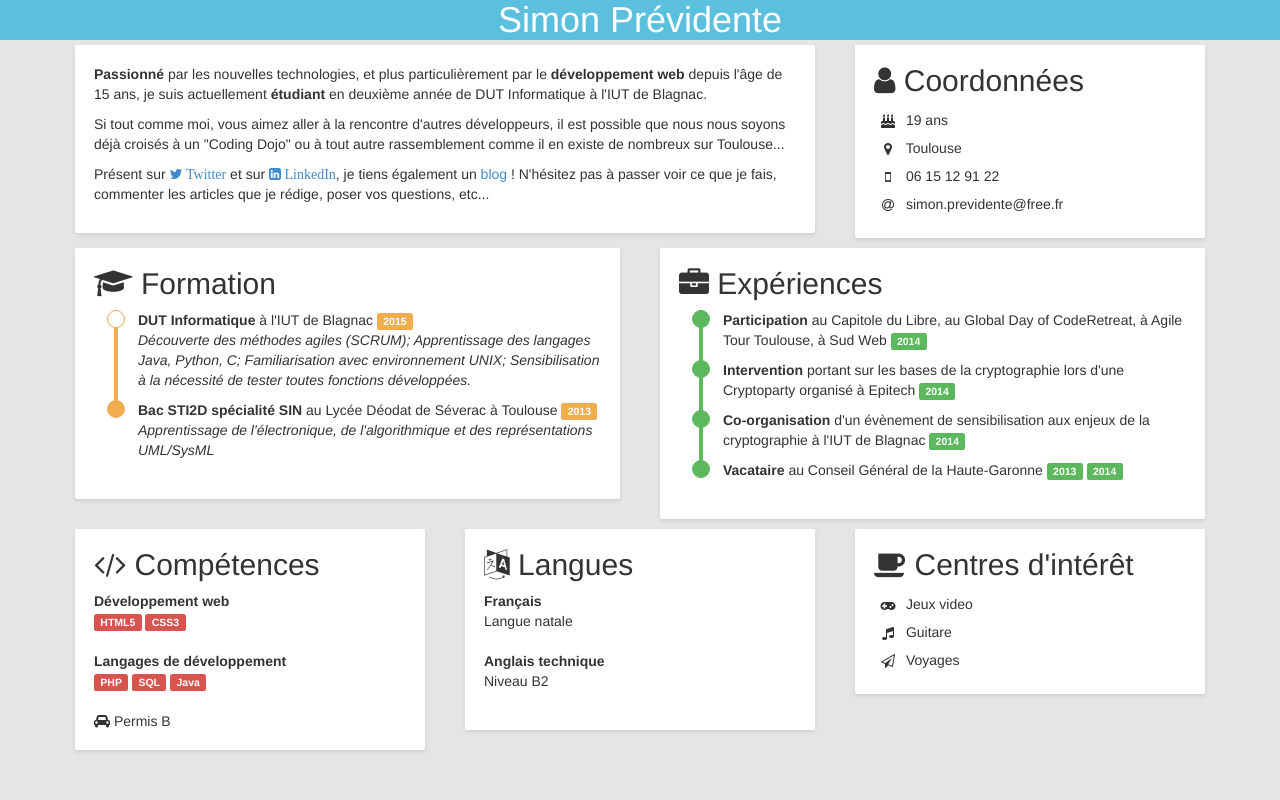
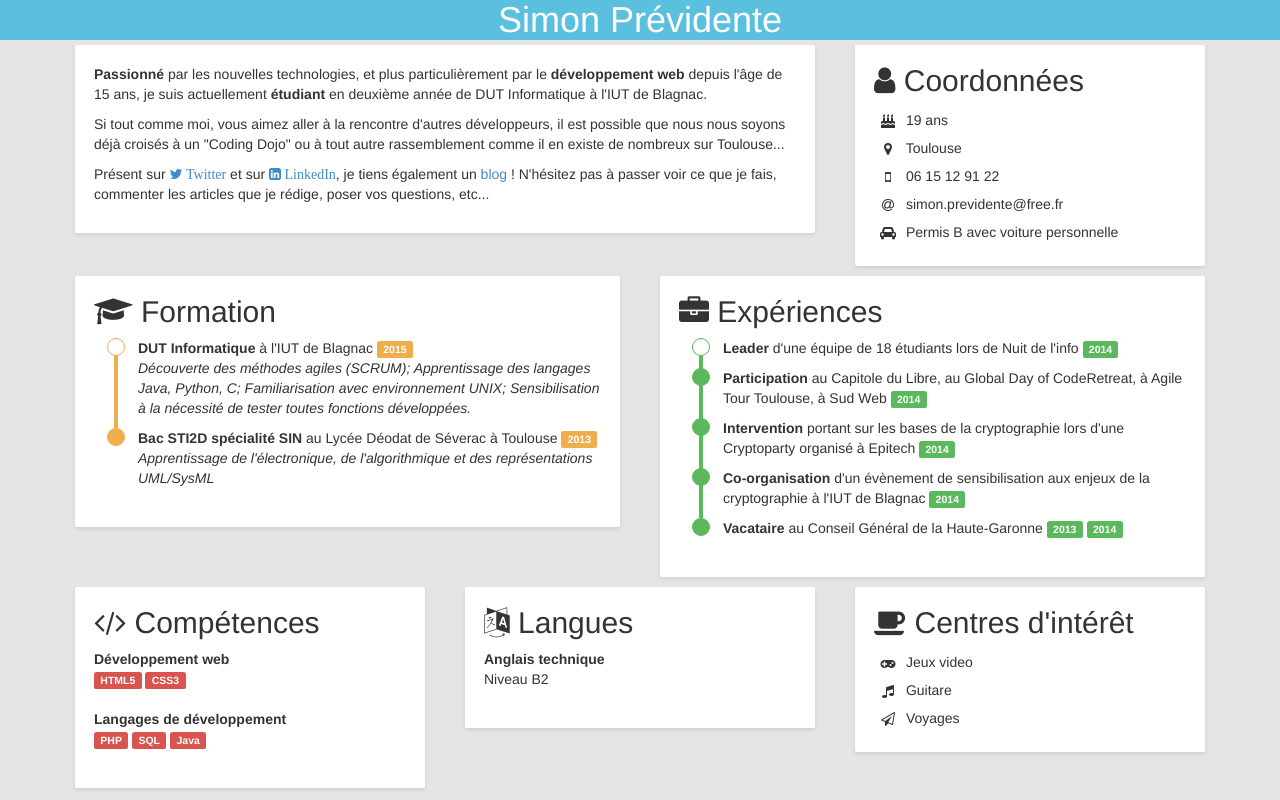
Before and after one commit to simon-previdente/simon-previdente.github.io, a plain HTML site: page index.html in a window 1280 px wide. Drawn offline with Linux system fonts and the light colour scheme.

Commit message:
Add current experience (nuitinfo)

```diff
--- a/index.html
+++ b/index.html
@@ -54,6 +54,10 @@
               </span> http://simon-previdente.github.io/<br />
             </div>
 
+            <span class="fa-stack">
+              <span class="fa fa-car fa-stack-1x"></span>
+            </span> Permis B avec voiture personnelle<br />
+
           </div>
         </div>
 
@@ -83,6 +87,7 @@
           <div class="box">
             <h2><span class="fa fa-briefcase"></span> Expériences</h2>
             <ul class="underground-station">
+              <li class="current"><strong>Leader</strong> d'une équipe de 18 étudiants lors de Nuit de l'info <span class="label label-success">2014</span></li>
               <li><strong>Participation</strong> au Capitole du Libre, au Global Day of CodeRetreat, à Agile Tour Toulouse, à Sud Web <span class="label label-success">2014</span></li>
               <li><strong>Intervention</strong> portant sur les bases de la cryptographie lors d'une Cryptoparty organisé à Epitech <span class="label label-success">2014</span></li>
               <li><strong>Co-organisation</strong> d'un évènement de sensibilisation aux enjeux de la cryptographie à l'IUT de Blagnac <span class="label label-success">2014</span></li>
@@ -106,7 +111,6 @@
               <dt>Langages de développement</dt>
               <dd><span class="label label-danger">PHP</span> <span class="label label-danger">SQL</span> <span class="label label-danger">Java</span></dd>
             </dl>
-            <span class="fa fa-car"></span> Permis B
           </div>
         </div>
         <!-- COMPETENCES -->
@@ -116,9 +120,6 @@
           <div class="box">
             <h2><span class="fa fa-language"></span> Langues</h2>
             <dl>
-              <dt>Français</dt>
-              <dd>Langue natale</dd>
-              <br>
               <dt>Anglais technique</dt>
               <dd>Niveau B2</dd>
             </dl>
```
